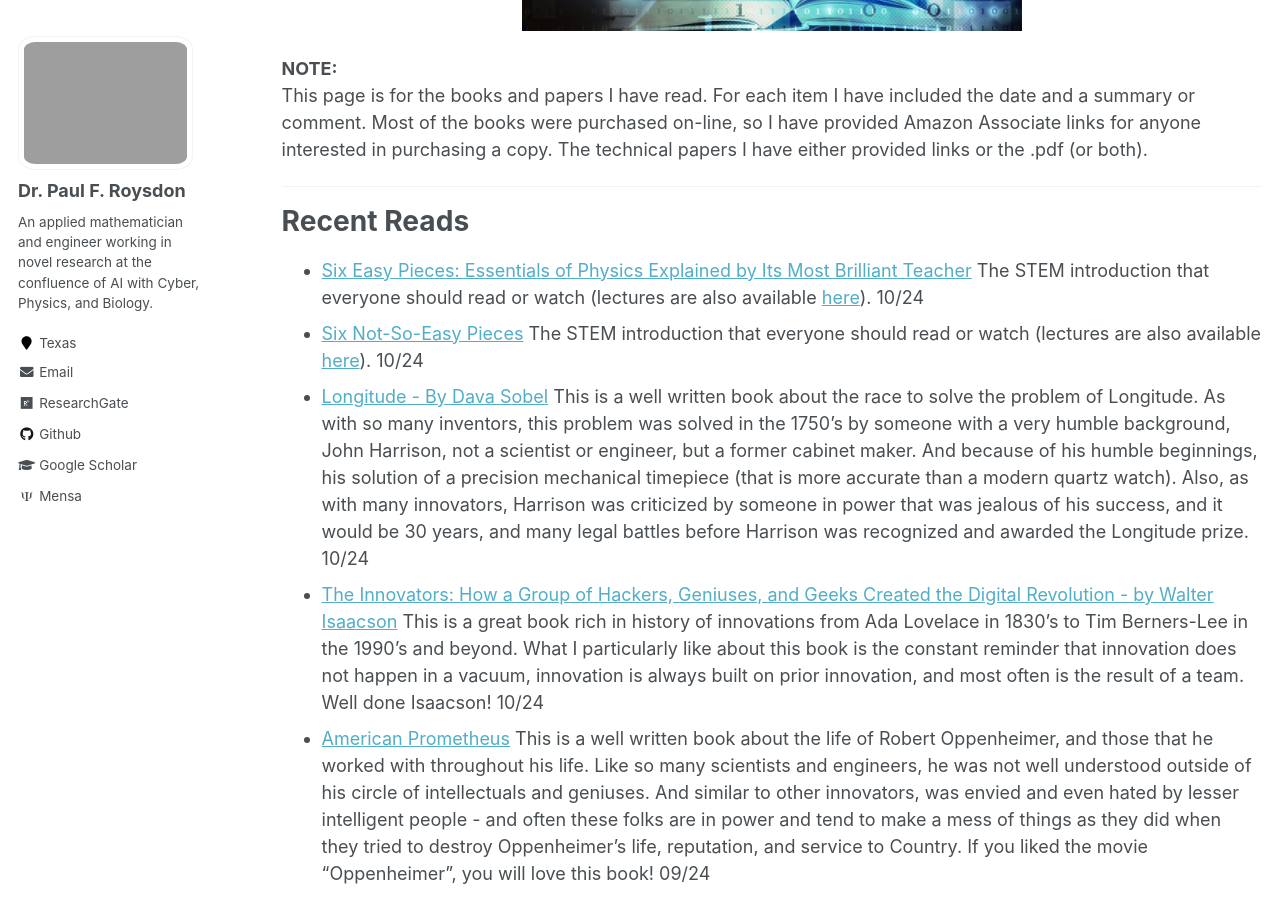
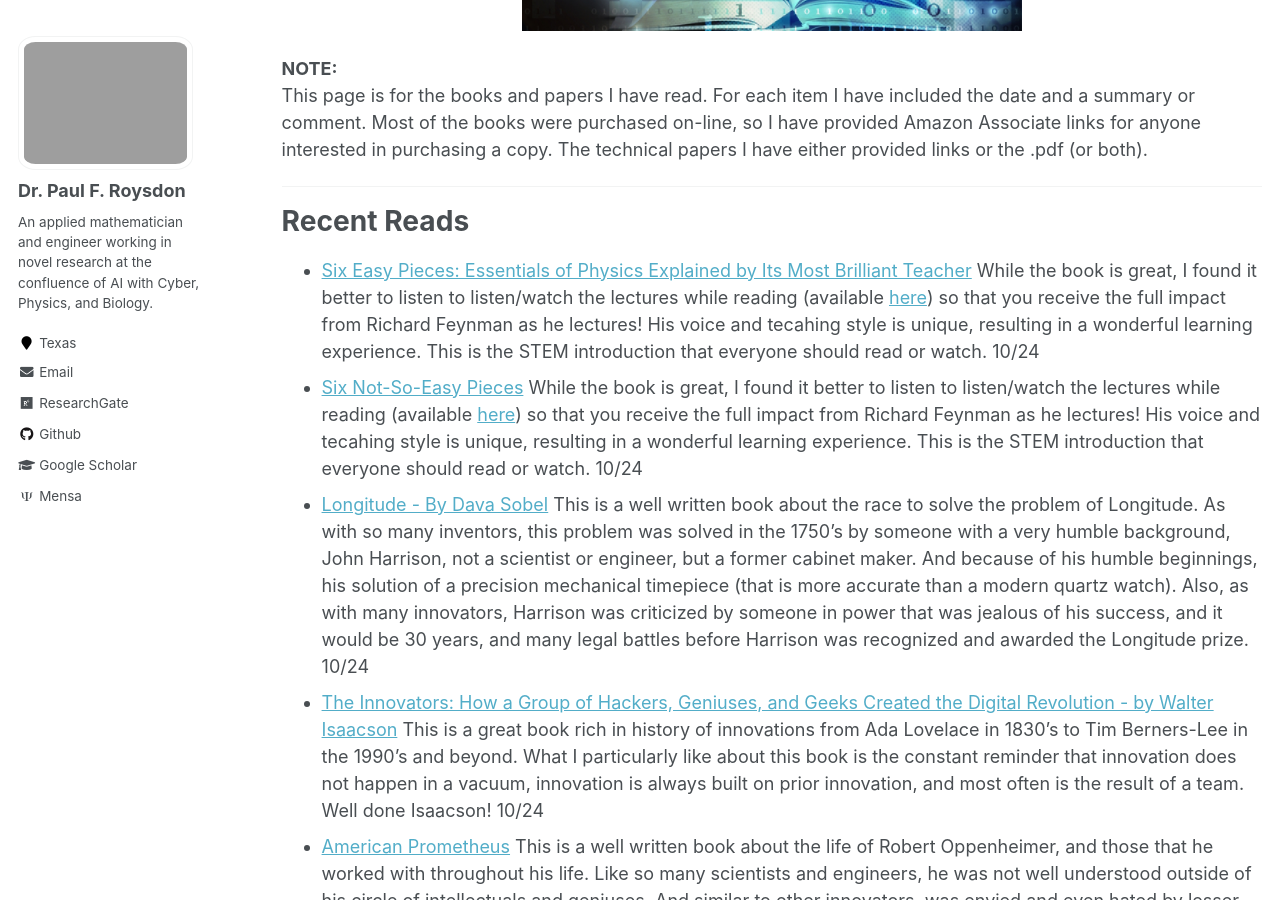
Before and after one commit to pfroysdon/pfroysdon.github.io, a Jekyll site: the page built from _pages/reading-rack.md, in a window 1280 px wide and 900 px high, scrolled down 414 px. Built offline with Jekyll 4.4.1, drawn with Linux system fonts in a browser that asks for light colours; some web fonts are replaced.

Commit message:
Update reading-rack.md

```diff
--- a/_pages/reading-rack.md
+++ b/_pages/reading-rack.md
@@ -18,8 +18,8 @@
 -----------------------------------------------------------------------------------
 # Recent Reads
 
-- [Six Easy Pieces: Essentials of Physics Explained by Its Most Brilliant Teacher](https://amzn.to/3C2JQ4s) The STEM introduction that everyone should read or watch (lectures are also available [here](https://www.feynmanlectures.caltech.edu/)). 10/24
-- [Six Not-So-Easy Pieces](https://amzn.to/4heF1VS) The STEM introduction that everyone should read or watch (lectures are also available [here](https://www.feynmanlectures.caltech.edu/)). 10/24
+- [Six Easy Pieces: Essentials of Physics Explained by Its Most Brilliant Teacher](https://amzn.to/3C2JQ4s) While the book is great, I found it better to listen to listen/watch the lectures while reading (available [here](https://www.feynmanlectures.caltech.edu/)) so that you receive the full impact from Richard Feynman as he lectures!  His voice and tecahing style is unique, resulting in a wonderful learning experience.  This is the STEM introduction that everyone should read or watch. 10/24
+- [Six Not-So-Easy Pieces](https://amzn.to/4heF1VS) While the book is great, I found it better to listen to listen/watch the lectures while reading (available [here](https://www.feynmanlectures.caltech.edu/)) so that you receive the full impact from Richard Feynman as he lectures!  His voice and tecahing style is unique, resulting in a wonderful learning experience.  This is the STEM introduction that everyone should read or watch. 10/24
 - [Longitude - By Dava Sobel](https://amzn.to/3Yts4QH) This is a well written book about the race to solve the problem of Longitude.  As with so many inventors, this problem was solved in the 1750's by someone with a very humble background, John Harrison, not a scientist or engineer, but a former cabinet maker.  And because of his humble beginnings, his solution of a precision mechanical timepiece (that is more accurate than a modern quartz watch).  Also, as with many innovators, Harrison was criticized by someone in power that was jealous of his success, and it would be 30 years, and many legal battles before Harrison was recognized and awarded the Longitude prize. 10/24
 - [The Innovators: How a Group of Hackers, Geniuses, and Geeks Created the Digital Revolution - by Walter Isaacson](https://amzn.to/4dV7PzQ) This is a great book rich in history of innovations from Ada Lovelace in 1830's to Tim Berners-Lee in the 1990's and beyond.  What I particularly like about this book is the constant reminder that innovation does not happen in a vacuum, innovation is always built on prior innovation, and most often is the result of a team. Well done Isaacson! 10/24
 - [American Prometheus](https://amzn.to/3YuVTAD)  This is a well written book about the life of Robert Oppenheimer, and those that he worked with throughout his life.  Like so many scientists and engineers, he was not well understood outside of his circle of intellectuals and geniuses.  And similar to other innovators, was envied and even hated by lesser intelligent people - and often these folks are in power and tend to make a mess of things as they did when they tried to destroy Oppenheimer's life, reputation, and service to Country.  If you liked the movie "Oppenheimer", you will love this book! 09/24
```
